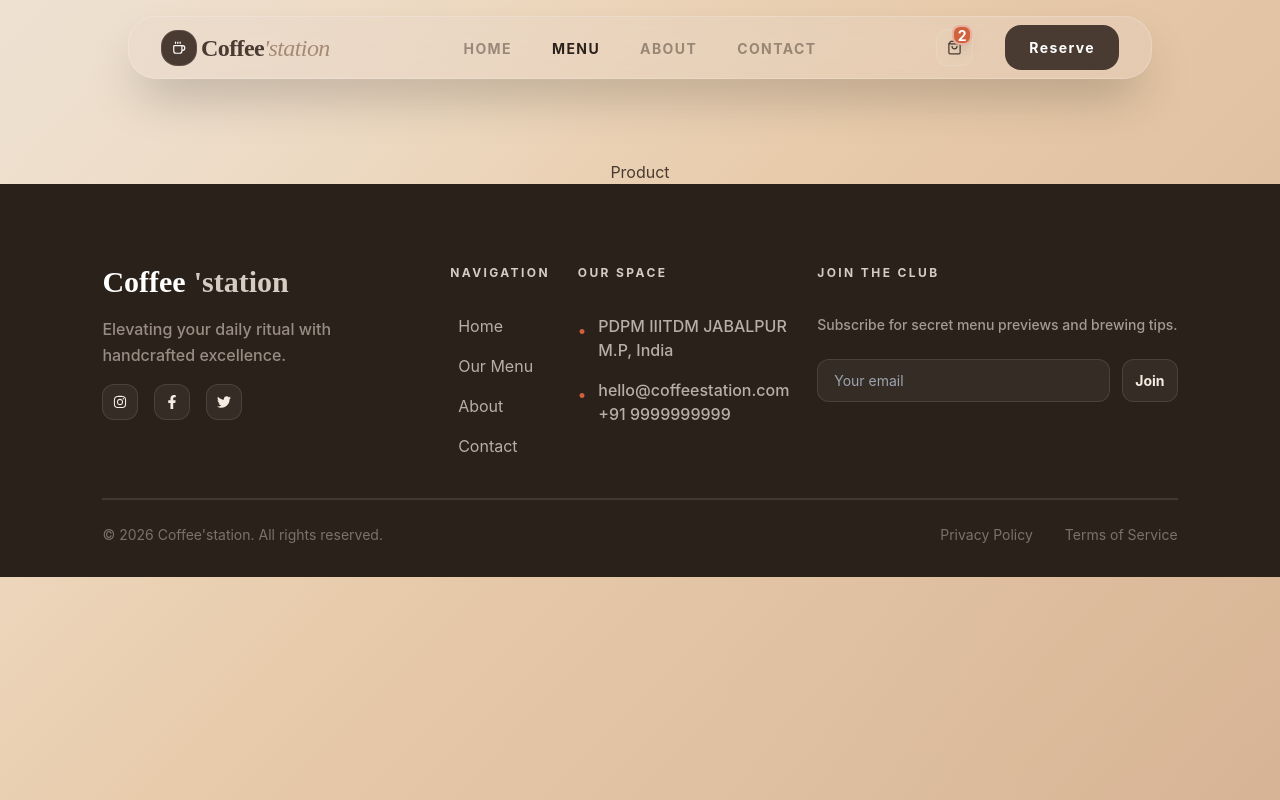
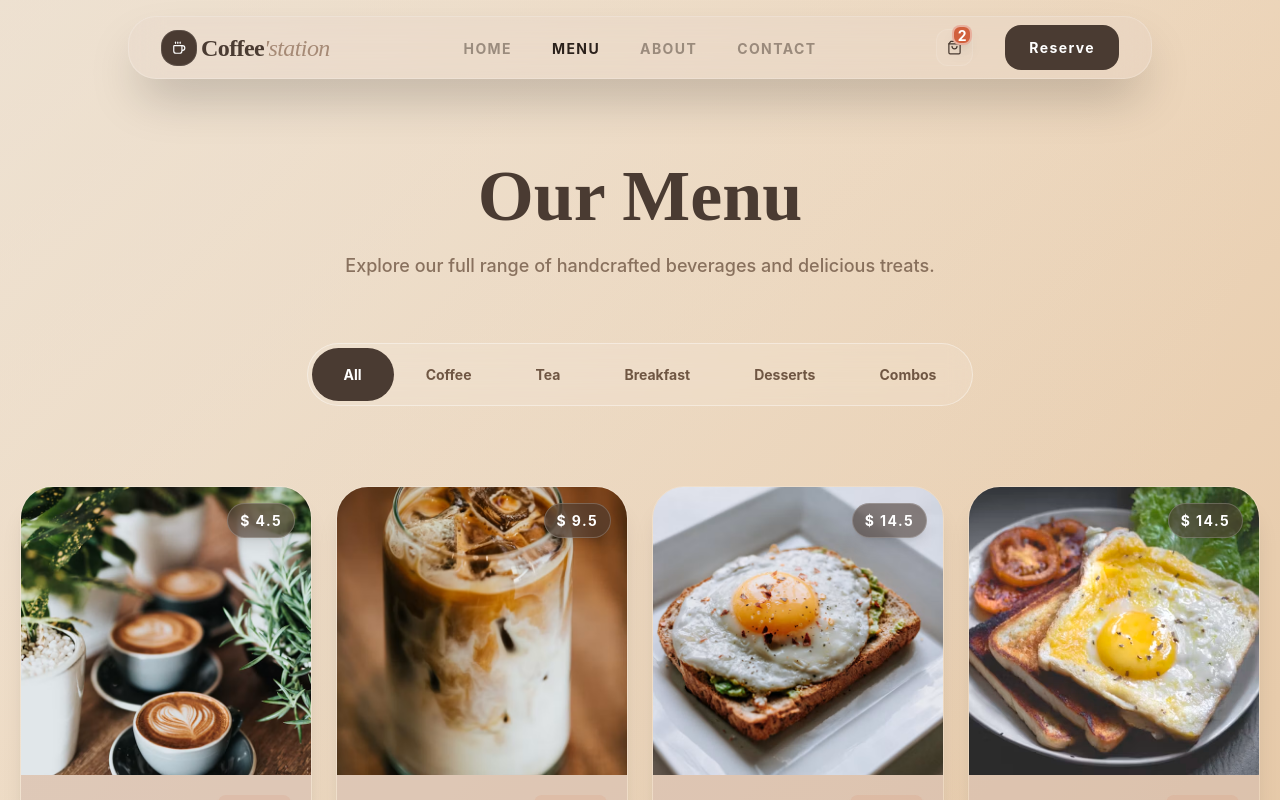
Before and after one commit to rachel0623123/coffee_station_rachel, a React (Vite) app: page /product in a window 1280 px wide. Shown: the top 800 px of the page. Built offline with nearby package versions, Linux system fonts and the light colour scheme.

Commit message:
feat: build collection page

```diff
--- a/src/app/routes/Routers.tsx
+++ b/src/app/routes/Routers.tsx
@@ -3,7 +3,7 @@ import { Layout } from "../../layout/Layout";
 
 import DesignSystem from "../../pages/designSystem/DesignSystem";
 import Home from "../../pages/homePage/Home";
-import Product from "../../pages/Product";
+import Product from "../../pages/productPage/Product";
 import About from "../../pages/About";
 import Contact from "../../pages/Contact";
 import Booking from "../../pages/Booking";
--- /dev/null
+++ b/src/pages/productPage/Product.tsx
@@ -0,0 +1,20 @@
+import { useState } from "react";
+import NavFilter from "./section/NavFilter";
+import Products from "./section/Products";
+
+function Product() {
+    const [selectedCategory, setSelectedCategory] = useState("All")
+    return (
+        <main className="mainSection">
+            <NavFilter
+                selectedCategory={selectedCategory}
+                onCategoryChange={setSelectedCategory}
+            />
+
+            <Products
+                selectedCategory={selectedCategory}
+            />
+        </main>
+    )
+}
+export default Product;
--- /dev/null
+++ b/src/pages/productPage/section/NavFilter.tsx
@@ -0,0 +1,39 @@
+import Chip from "../../../shared/ui/buttons/Chip";
+
+type NavFilterProps = {
+    selectedCategory: string;
+    onCategoryChange: (category: string) => void;
+};
+
+const categories = [
+  "All",
+  "Coffee",
+  "Tea",
+  "Breakfast",
+  "Desserts",
+  "Combos",
+];
+
+function NavFilter({
+        selectedCategory,
+        onCategoryChange,
+    }: NavFilterProps) {
+
+    return (
+        <section className="relative flex flex-col items-center justify-center w-full max-w-[1536px] pb-20">
+            <div className="text-center mb-10 sm:mb-16">
+                <h2 className="pageHeader">Our Menu</h2>
+                <p className="sectionText">Explore our full range of handcrafted beverages and delicious treats.</p>
+            </div>
+            <div className="p-1 bg-white/10 rounded-full border border-white/40 glass ">
+                {
+                    categories.map((item) => (
+                        <Chip key={item} content = {item} variant ={selectedCategory === item ? "selected": ""} onClick = {()=>onCategoryChange(item)}/>
+                    ))
+                }
+            </div>
+        </section>
+    )
+}
+
+export default NavFilter;
--- /dev/null
+++ b/src/pages/productPage/section/Products.tsx
@@ -0,0 +1,38 @@
+import ProductCard from "../../../shared/ui/cards/ProductCard";
+import { useCoffeeStore } from "../../../store/coffeeStore";
+
+type ProductsProps = {
+    selectedCategory: string;
+};
+
+function Products({selectedCategory} : ProductsProps){
+    const coffees = useCoffeeStore((state) => state.coffees);
+    const showCoffees = selectedCategory === "All" ? coffees : coffees.filter((coffee) => coffee.category === selectedCategory);
+
+    return (
+        <section className="relative flex flex-col items-center justify-center ">
+            <div className="w-full max-w-[1536px] pb-20">
+                <div className="grid w-full grid-cols-1 gap-6 sm:grid-cols-2 lg:grid-cols-3 xl:grid-cols-4">
+                    { showCoffees.length == 0 ? (
+                        <p className="sectionText text-center">
+                            No items in {selectedCategory} yet. Check back soon!
+                        </p>
+                        ) : (
+                            showCoffees.map((coffee) => (
+                                <ProductCard
+                                    key={coffee.id}
+                                    badge_price = {`$ ${coffee.price.toFixed(1)}`}
+                                    image = {coffee.image}
+                                    badge_star = {`${coffee.star.toFixed(1)}`}
+                                    product_name = {coffee.name}
+                                    product_content = {coffee.content}
+                                />
+                            )
+                        )
+                    )}
+                </div>
+            </div>
+        </section>
+    );
+}
+export default Products;
--- a/src/shared/ui/buttons/Chip.tsx
+++ b/src/shared/ui/buttons/Chip.tsx
@@ -1,13 +1,15 @@
 type ChipProps = {
   content: string;
   variant: string;
+  onClick?: () => void;
 };
 function Chip ({
                 content,
                 variant,
+                onClick,
                 }: ChipProps) {
     return (
-        <button className={`chip ${variant}`}>{content}</button>
+        <button className={`chip ${variant}`} onClick={onClick}>{content}</button>
     )
 
 }
```
